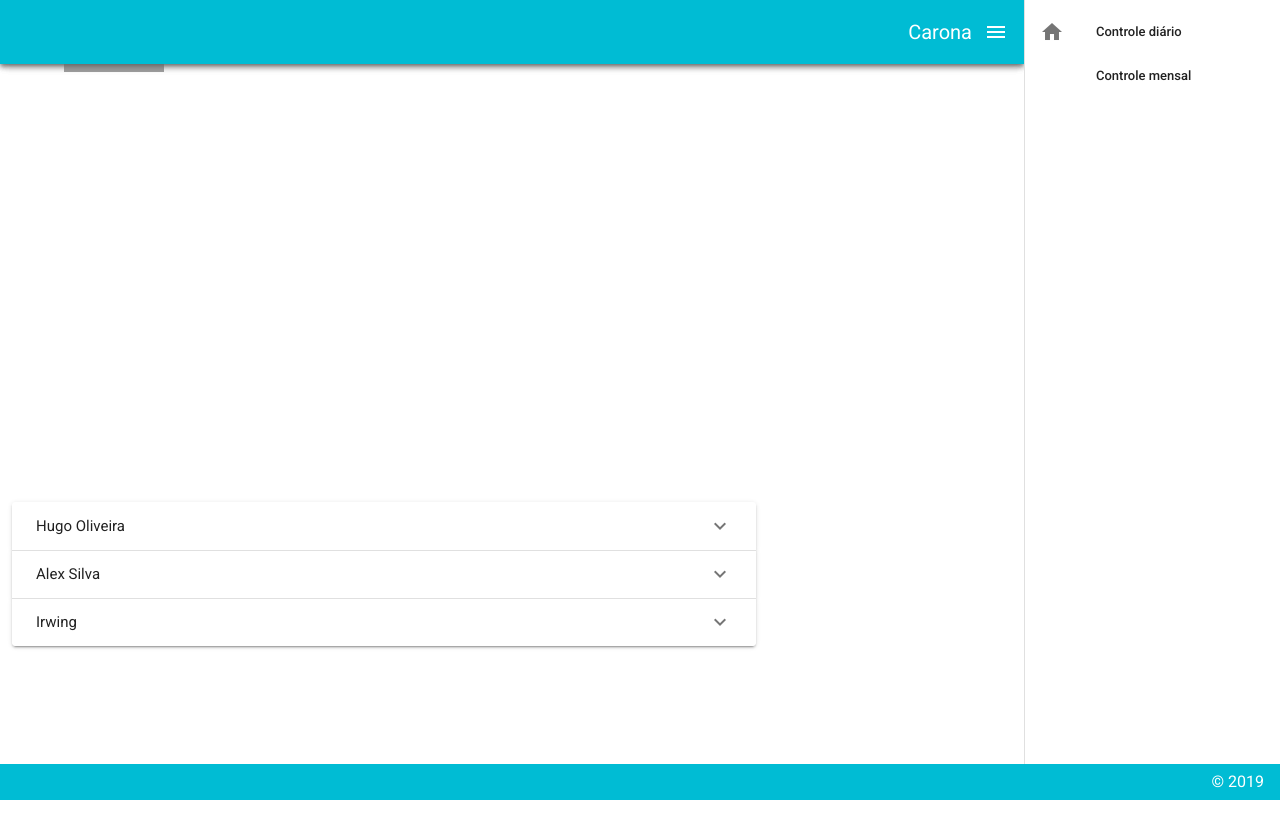
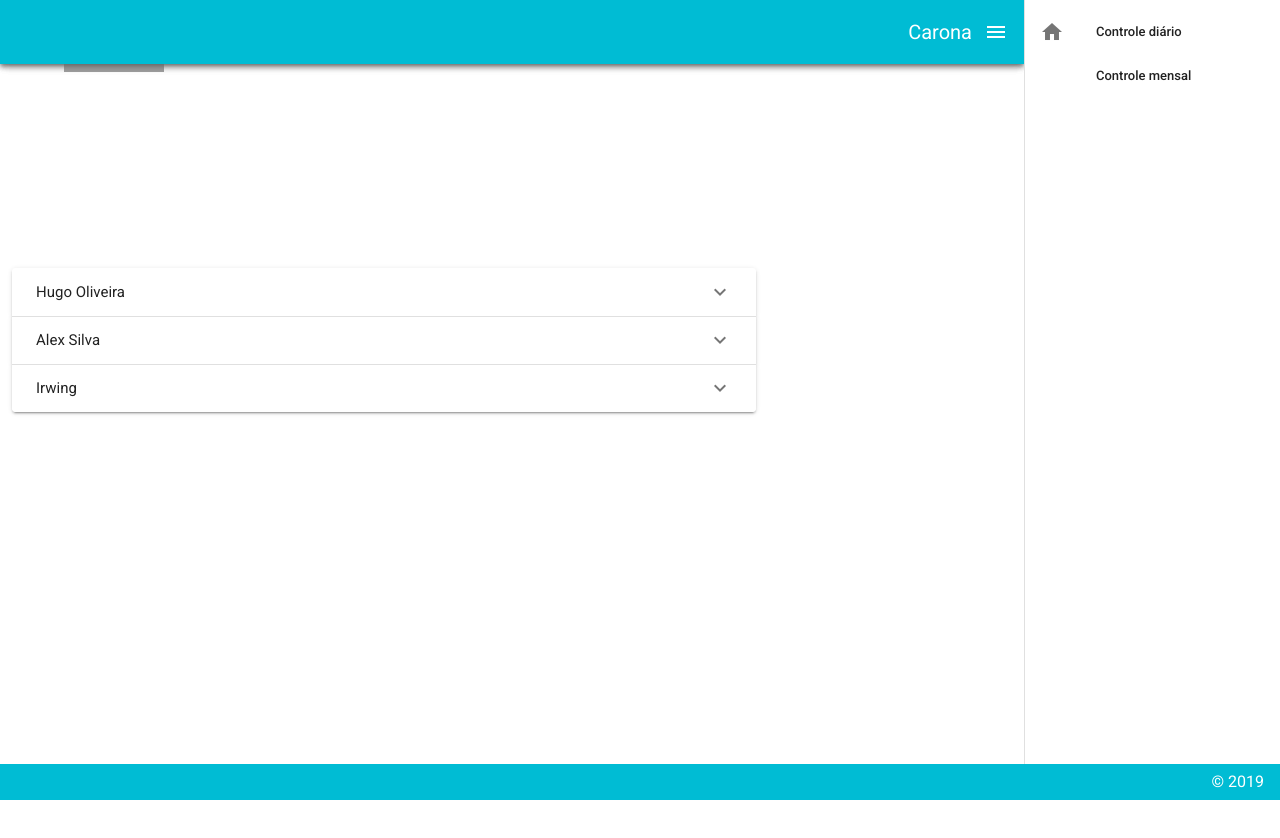
Before and after one commit to HugoOliveiraThor/vuetify-app-carona, a Vue app: page / in a window 1280 px wide. Shown: the top 838 px of the page. Built offline with nearby package versions, Linux system fonts and the light colour scheme; grey boxes are pictures that could not be loaded.

Commit message:
adicionando novos objetos

```diff
--- a/src/components/TopToolBar.vue
+++ b/src/components/TopToolBar.vue
@@ -31,7 +31,7 @@
     </v-app-bar>
 
     <v-content>
-      <v-container class="fill-height" fluid>
+      <v-container fluid>
         <v-row>
           <v-col>
             <v-expansion-panels>
```
